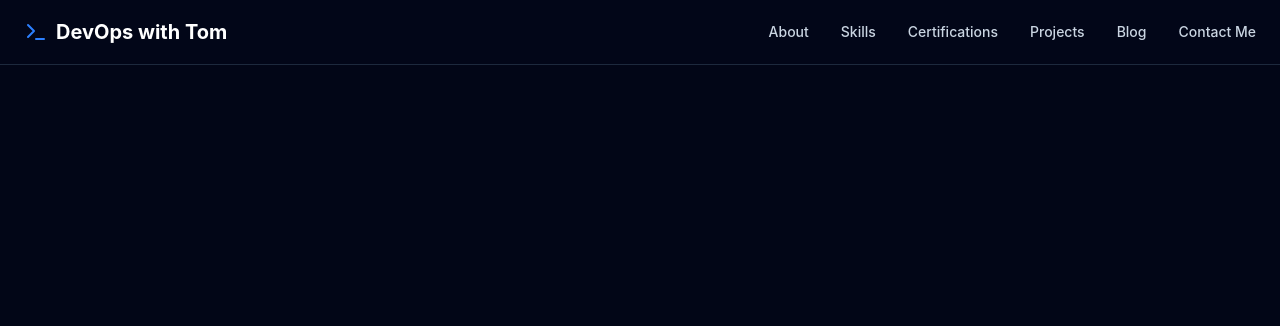
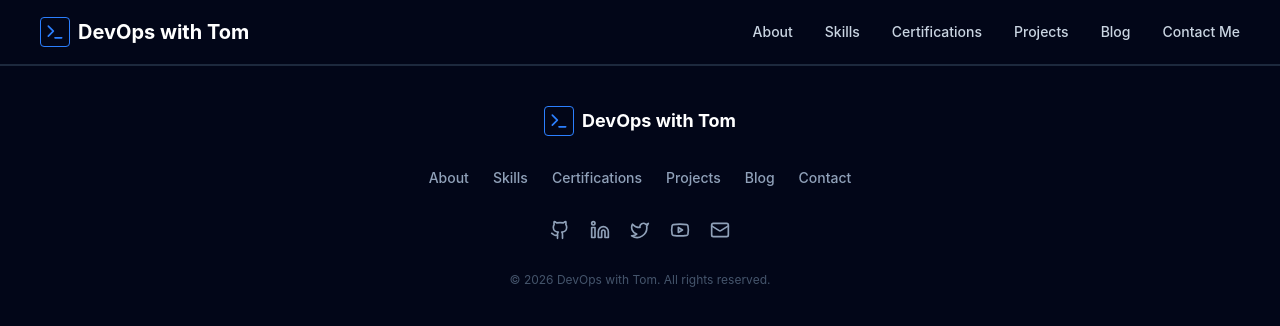
Before and after one commit to devtombriggs/devblog_fe, a React (Vite) app: page / in a window 1280 px wide. Shown: the top 326 px of the page. Built offline with nearby package versions, Linux system fonts and the light colour scheme.

Commit message:
added footer

```diff
--- a/src/App.jsx
+++ b/src/App.jsx
@@ -1,13 +1,13 @@
 import GetBogs from "./components/getBogs"
-import NavBar from "./components/navbar"
+import NavBar from "./components/NavBar"
+import Footer from "./components/Footer"
 
 function App() {
-
-
   return (
     <>
       <NavBar />
       {/* <GetBogs /> */}
+      <Footer />
     </>
   )
 }
--- a/src/components/Footer.jsx
+++ b/src/components/Footer.jsx
@@ -0,0 +1,64 @@
+import { Terminal, Github, Linkedin, Twitter, Youtube, Mail } from "lucide-react"
+
+const socials = [
+    { icon: Github, label: "GitHub", href: "https://github.com" },
+    { icon: Linkedin, label: "LinkedIn", href: "https://linkedin.com" },
+    { icon: Twitter, label: "Twitter / X", href: "https://twitter.com" },
+    { icon: Youtube, label: "YouTube", href: "https://youtube.com" },
+    { icon: Mail, label: "Email", href: "mailto:placeholder@example.com" },
+]
+
+const navLinks = [
+    { label: "About", href: "#about" },
+    { label: "Skills", href: "#what-i-do" },
+    { label: "Certifications", href: "#certs" },
+    { label: "Projects", href: "#projects" },
+    { label: "Blog", href: "/blog" },
+    { label: "Contact", href: "/contact" },
+]
+
+const Footer = () => {
+    return (
+        <footer className="border-t border-slate-800 bg-slate-950">
+            <div className="mx-auto max-w-7xl px-10 py-10">
+                <div className="flex flex-col items-center gap-8">
+                    <div className="flex items-center gap-2">
+                        <div className="border border-blue-500 rounded p-1">
+                            <Terminal size={20} className="text-blue-500" />
+                        </div>
+                        <span className="text-lg font-bold text-white">DevOps with Tom</span>
+                    </div>
+
+                    <ul className="flex flex-wrap justify-center gap-6 text-sm font-medium text-slate-400">
+                        {navLinks.map(({ label, href }) => (
+                            <li key={label}>
+                                <a href={href} className="hover:text-blue-400 transition-colors">
+                                    {label}
+                                </a>
+                            </li>
+                        ))}
+                    </ul>
+
+                    <div className="flex items-center gap-5">
+                        {socials.map(({ icon: Icon, label, href }) => (
+                            <a
+                                key={label}
+                                href={href}
+                                aria-label={label}
+                                className="text-slate-400 hover:text-blue-400 transition-colors"
+                            >
+                                <Icon size={20} />
+                            </a>
+                        ))}
+                    </div>
+
+                    <p className="text-xs text-slate-600">
+                        © {new Date().getFullYear()} DevOps with Tom. All rights reserved.
+                    </p>
+                </div>
+            </div>
+        </footer>
+    )
+}
+
+export default Footer
--- a/src/components/NavBar.jsx
+++ b/src/components/NavBar.jsx
@@ -3,9 +3,11 @@ import { Terminal } from "lucide-react"
 const NavBar = () => {
     return (
         <nav className="border-b border-slate-800 bg-slate-950">
-            <div className="mx-auto flex h-16 max-w-7x1 items-center justify-between px-6">
+            <div className="mx-auto flex h-16 max-w-7xl items-center justify-between px-10">
                 <div className="flex items-center gap-2">
-                    <Terminal size={24} className="text-blue-500" />
+                    <div className="border border-blue-500 rounded p-1">
+                        <Terminal size={20} className="text-blue-500" />
+                    </div>
                     <span className="text-xl font-bold text-white">
                         DevOps with Tom
                     </span>
--- a/src/pages/HomePage.jsx
+++ b/src/pages/HomePage.jsx
@@ -0,0 +1,10 @@
+function HomePage() {
+  return (
+    <div>
+      <h1>Welcome to the Home Page</h1>
+      <p>This is the main landing page of our application.</p>
+    </div>
+  );
+}
+
+export default HomePage;
```
